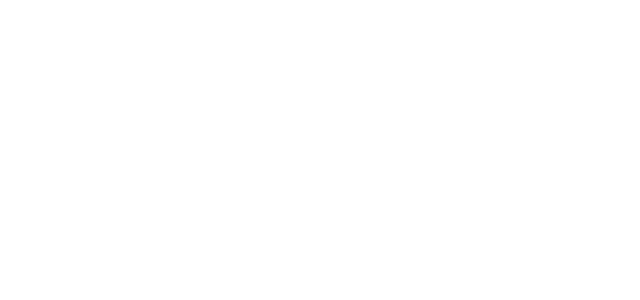
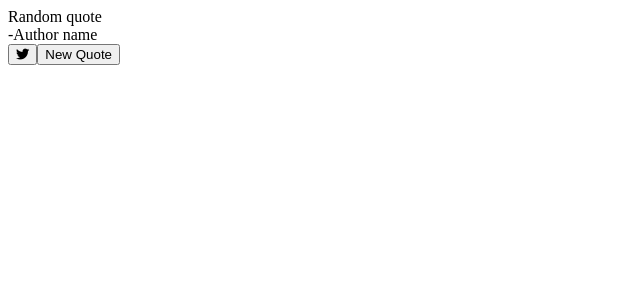
Before and after one commit to Alvintol/random-quote-generator, a React (Create React App) app: page / in a window 1280 px wide. Shown: the top 300 px of the page, without its empty margins (0-640 px from the left). Built offline with nearby package versions, Linux system fonts and the light colour scheme.

Commit message:
adds font-awesome icons script and hard code placeholder divs

```diff
--- a/public/index.html
+++ b/public/index.html
@@ -15,6 +15,10 @@
       user's mobile device or desktop. See https://developers.google.com/web/fundamentals/web-app-manifest/
     -->
     <link rel="manifest" href="%PUBLIC_URL%/manifest.json" />
+    <!-- Imported font awesome icons -->
+    <link rel="stylesheet" href="https://cdnjs.cloudflare.com/ajax/libs/font-awesome/6.1.1/css/all.min.css"
+    integrity="sha512-KfkfwYDsLkIlwQp6LFnl8zNdLGxu9YAA1QvwINks4PhcElQSvqcyVLLD9aMhXd13uQjoXtEKNosOWaZqXgel0g=="
+    crossorigin="anonymous" referrerpolicy="no-referrer" />
     <!--
       Notice the use of %PUBLIC_URL% in the tags above.
       It will be replaced with the URL of the `public` folder during the build.
@@ -24,7 +28,7 @@
       work correctly both with client-side routing and a non-root public URL.
       Learn how to configure a non-root public URL by running `npm run build`.
     -->
-    <title>React App</title>
+    <title>Random Quotes</title>
   </head>
   <body>
     <noscript>You need to enable JavaScript to run this app.</noscript>
--- a/src/App.js
+++ b/src/App.js
@@ -1,10 +1,16 @@
-
 const App = () => {
   return (
-    <div className="app">
-
+    <div className='app'>
+      <div id='quote-box'>
+        <div id='text'>Random quote</div>
+        <div id='author'>-Author name</div>
+        <button id='tweet-quote'>
+          <i class='fa-brands fa-twitter'></i>
+        </button>
+        <button id='new-quote'>New Quote</button>
+      </div>
     </div>
   );
-}
+};
 
 export default App;
```
